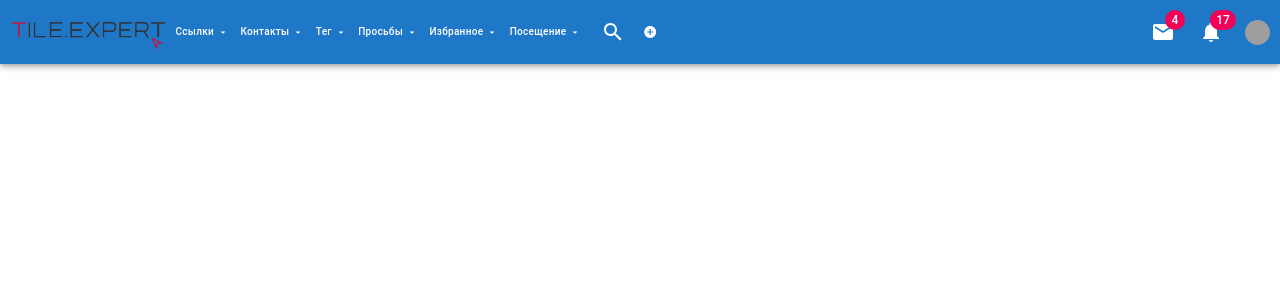
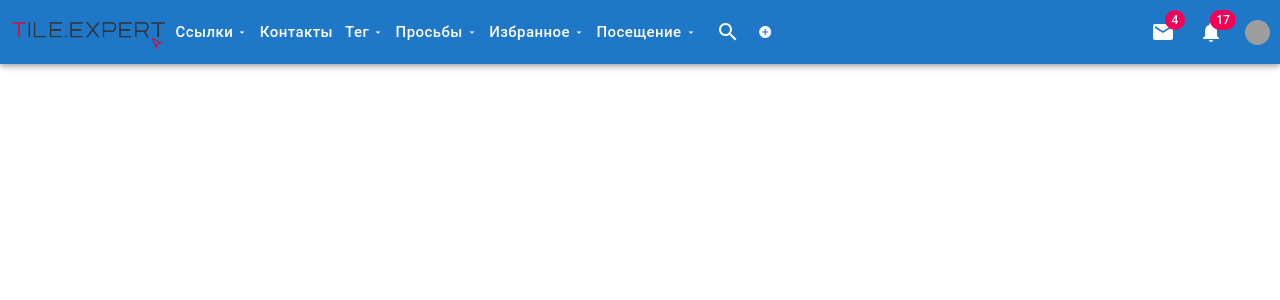
Before and after one commit to PiniazikValery/app_bar, a React (Create React App) app: page / in a window 1280 px wide. Shown: the top 300 px of the page. Built offline with nearby package versions, Linux system fonts and the light colour scheme; grey boxes are pictures that could not be loaded.

Commit message:
ADH - refactored minor issues

```diff
--- a/src/components/layout/appBar/AppBarStyledComponents.js
+++ b/src/components/layout/appBar/AppBarStyledComponents.js
@@ -3,6 +3,7 @@ import Toolbar from '@material-ui/core/Toolbar';
 import IconButton from '@material-ui/core/IconButton';
 import Avatar from '@material-ui/core/Avatar';
 import { AddCircleIcon } from '../../../icons';
+import { Button } from '@material-ui/core';
 import AppBar from '@material-ui/core/AppBar';
 
 export const Logo = styled.img`
@@ -76,6 +77,15 @@ const _Avatar = styled(Avatar)`
     height: 25px !important;
 `
 
+const _Button = styled(Button)`
+    font-size: 15px !important;
+    min-width: 20px !important;
+    padding: 6px 6px !important;
+    text-transform: inherit !important;
+    color: white !important;
+`
+
 export { _Avatar as Avatar };
 export { _AppBar as AppBar };
 export { _AddCircleIcon as AddCircleIcon };
+export { _Button as Button };
--- a/src/components/layout/appBar/DesktopAppBar.js
+++ b/src/components/layout/appBar/DesktopAppBar.js
@@ -2,7 +2,7 @@ import React from 'react';
 import {
     AppBar, ToolBar, PlaceholderForSearch,
     Logo, Grow, OpenSearchButton,
-    Avatar, AddCircleIcon
+    Avatar, AddCircleIcon, Button
 } from './AppBarStyledComponents';
 import { SearchComponent } from '../searchComponent'
 import { MenuDropDown } from '../menuDropDown'
@@ -24,7 +24,7 @@ function DesktopAppBar(props) {
                 <PlaceholderForSearch>
                     <Desktop>
                         <MenuDropDown dropDownTitle="Ссылки" />
-                        <MenuDropDown dropDownTitle="Контакты" />
+                        <Button>Контакты</Button>
                         <MenuDropDown dropDownTitle="Тег" />
                         <MenuDropDown dropDownTitle="Просьбы" />
                         <MenuDropDown dropDownTitle="Избранное" />
@@ -32,7 +32,7 @@ function DesktopAppBar(props) {
                     </Desktop>
                     <Tablet>
                         <MenuDropDown dropDownTitle="Ссылки" />
-                        <MenuDropDown dropDownTitle="Контакты" />
+                        <Button>Контакты</Button>
                         <MenuDropDown dropDownTitle="Тег" />
                     </Tablet>
                     <OpenSearchButton
--- a/src/components/layout/menuDropDown/MenuDropDownStyledComponents.js
+++ b/src/components/layout/menuDropDown/MenuDropDownStyledComponents.js
@@ -2,7 +2,7 @@ import styled from 'styled-components';
 import { Button } from '@material-ui/core';
 
 const _Button = styled(Button)`
-    font-size: 10px !important;
+    font-size: 15px !important;
     min-width: 20px !important;
     padding: 6px 6px !important;
     text-transform: inherit !important;
--- a/src/responsiveDesignSwitch/index.js
+++ b/src/responsiveDesignSwitch/index.js
@@ -1,7 +1,7 @@
 import React from 'react';
 import Responsive from 'react-responsive';
 
-export const Mobile = props => <Responsive {...props} maxWidth={457} />;
-export const Tablet = props => <Responsive {...props} minWidth={458} maxWidth={1024} />;
+export const Mobile = props => <Responsive {...props} maxWidth={506} />;
+export const Tablet = props => <Responsive {...props} minWidth={507} maxWidth={1024} />;
 export const Desktop = props => <Responsive {...props} minWidth={1025} />;
-export const Default = props => <Responsive {...props} minWidth={458} />;
+export const Default = props => <Responsive {...props} minWidth={507} />;
```
